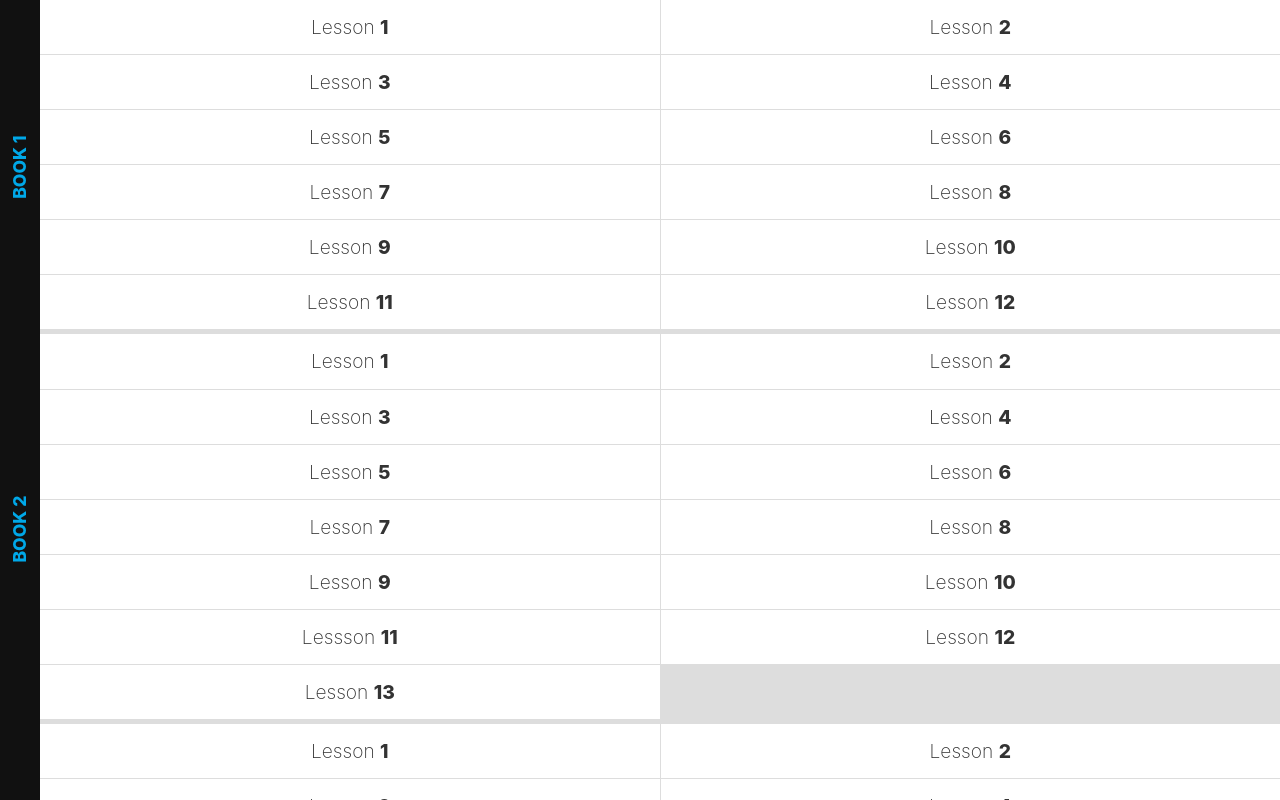
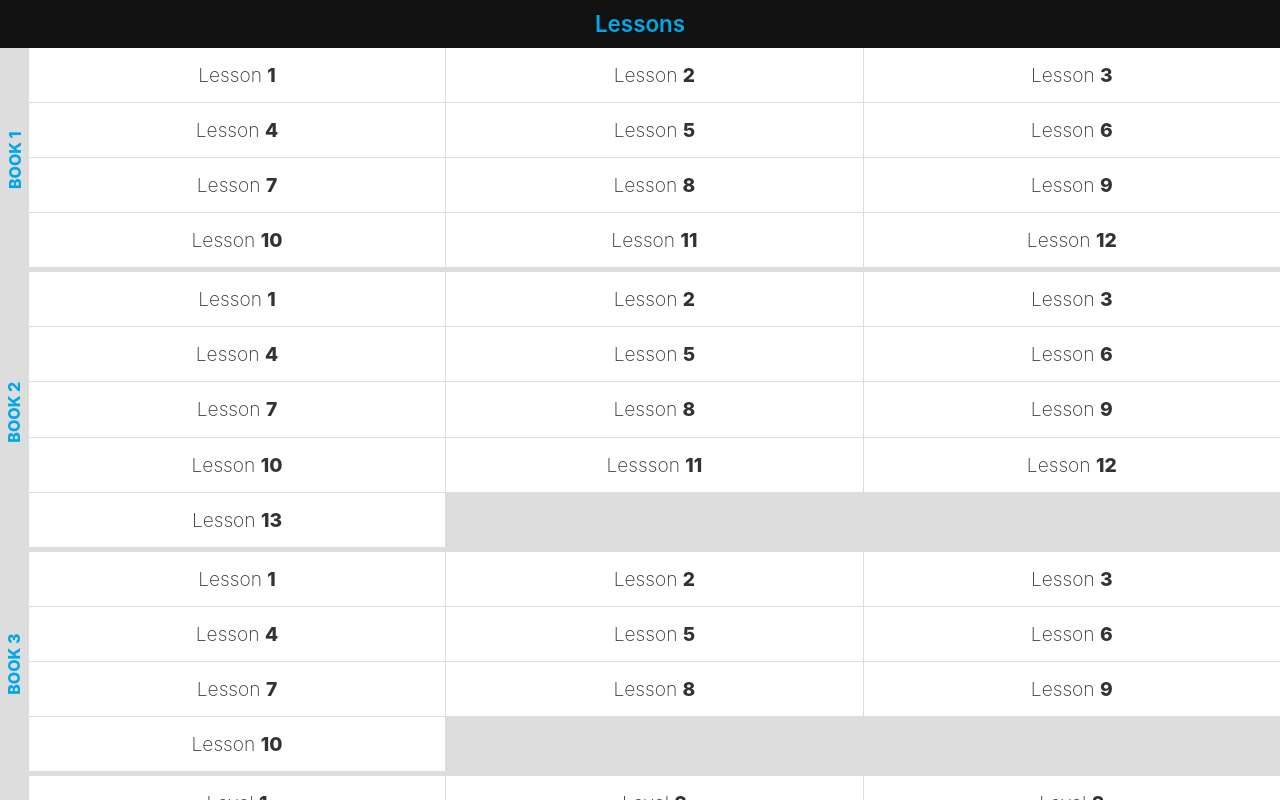
Before and after one commit to kenyontu/chinese-practice-pwa, a React (Create React App) app: page /lessons in a window 1280 px wide. Shown: the top 800 px of the page. Built offline with nearby package versions, Linux system fonts and the light colour scheme.

Commit message:
feat: add header to lessons page

```diff
--- a/src/components/Header.module.css
+++ b/src/components/Header.module.css
@@ -4,7 +4,6 @@
   justify-content: space-between;
   padding: 0 0.8rem;
   height: var(--header-height);
-  border-bottom: 1px solid lightgray;
   position: fixed;
   top: 0;
   right: 0;
--- a/src/pages/LessonsPage.module.css
+++ b/src/pages/LessonsPage.module.css
@@ -3,6 +3,8 @@
   flex-direction: column;
   box-sizing: border-box;
   position: relative;
+  padding-top: var(--header-height);
+  background-color: #dddddd;
 }
 
 .group {
@@ -15,12 +17,11 @@
   display: flex;
   align-items: center;
   justify-content: center;
-  width: 2.5rem;
-  background-color: var(--header-background);
+  width: 1.8rem;
 }
 
 .groupTitle {
-  font-size: 1.1rem;
+  font-size: 1rem;
   font-weight: 800;
   transform: rotate(-90deg);
   white-space: nowrap;
@@ -33,7 +34,6 @@
   display: grid;
   grid-template-columns: repeat(2, 1fr);
   grid-gap: 1px;
-  background-color: #dddddd;
 }
 
 .group:not(:last-child) .wordLists {
@@ -57,3 +57,9 @@
 .wordList span {
   font-weight: 800;
 }
+
+@media (orientation: landscape) {
+  .wordLists {
+    grid-template-columns: repeat(3, 1fr);
+  }
+}
--- a/src/pages/LessonsPage.tsx
+++ b/src/pages/LessonsPage.tsx
@@ -3,10 +3,12 @@ import { Link } from 'react-router-dom'
 
 import { groups } from '../data'
 import styles from './LessonsPage.module.css'
+import Header from '../components/Header'
 
 const LessonsPage: React.FC = () => {
   return (
     <div className={styles.container}>
+      <Header title="Lessons" hideOnScroll />
       {Object.keys(groups).map(groupKey => {
         const wordLists = groups[groupKey].wordLists
 
```
